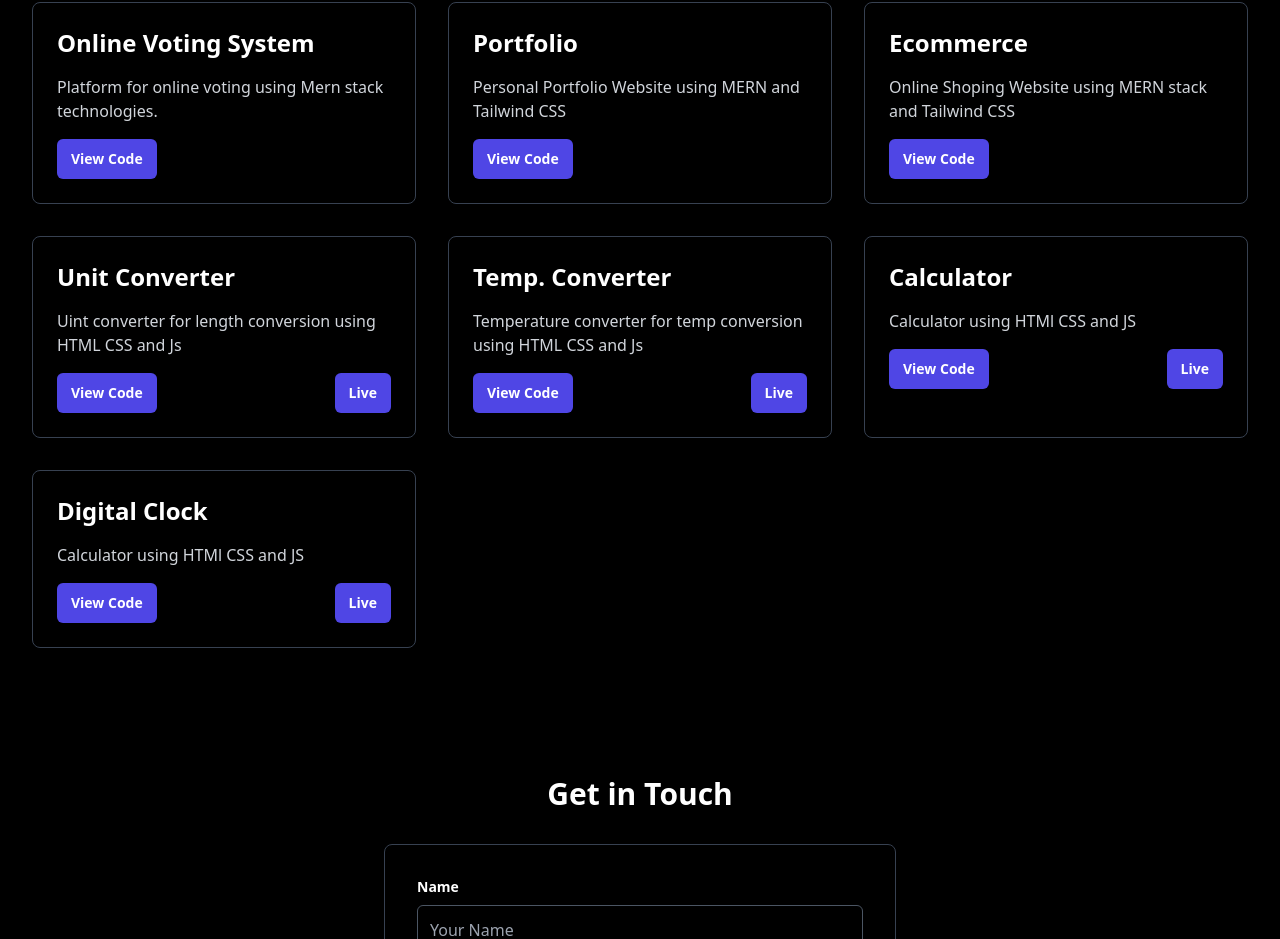
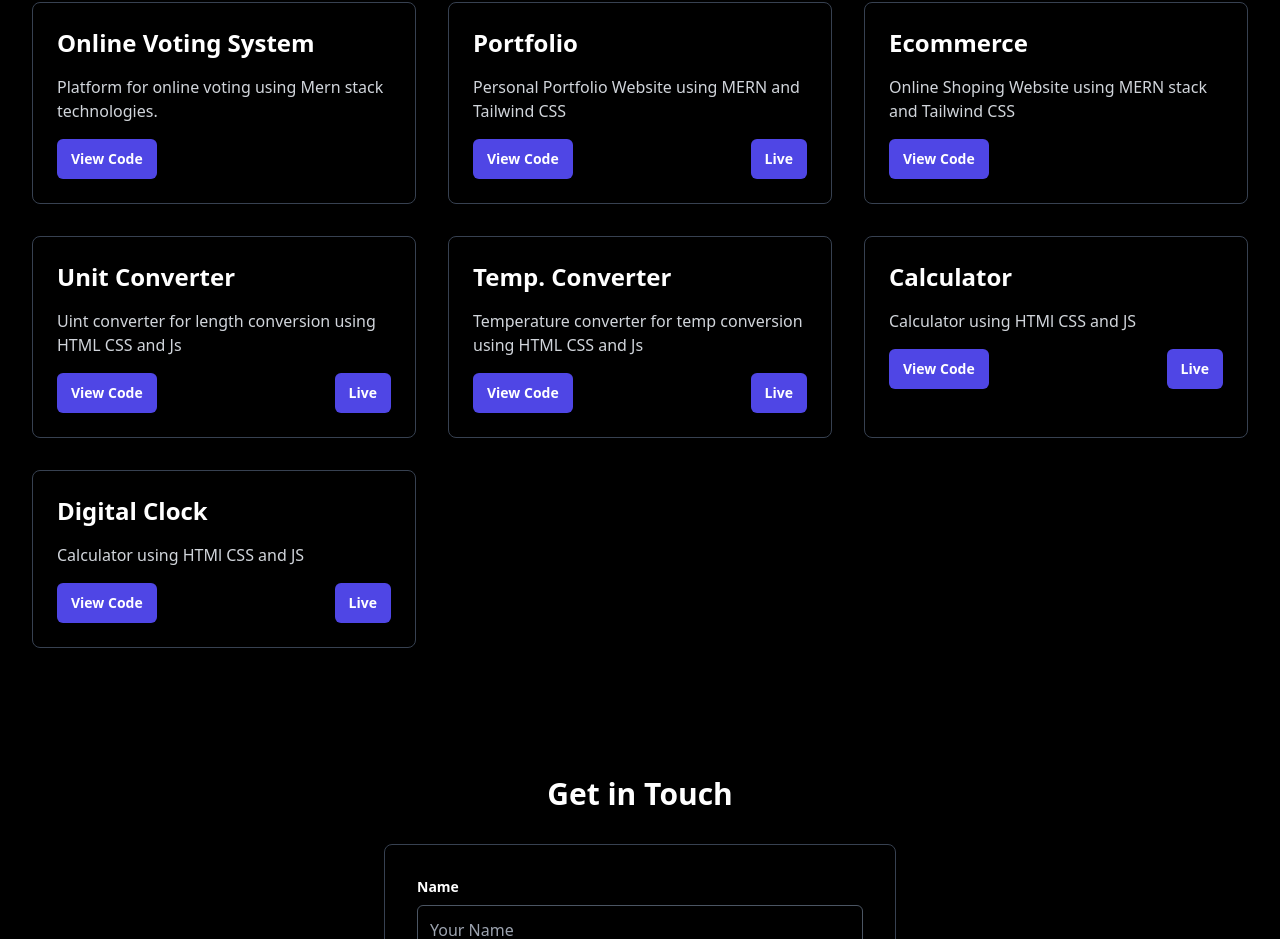
Before and after one commit to shekhar-sharma-111/Portfolio, a React (Vite) app in the folder client/: page / in a window 1280 px wide. Shown: the part 1910-2849 px from the top of the page. Built offline with nearby package versions, Linux system fonts and the light colour scheme.

Commit message:
Update Projects.jsx

```diff
--- a/client/src/components/Projects.jsx
+++ b/client/src/components/Projects.jsx
@@ -11,8 +11,8 @@ const projects = [
   {
     name: 'Portfolio',
     description: 'Personal Portfolio Website using MERN  and Tailwind CSS',
-    codeLink: 'https://github.com/shekhar-sharma-111/Online-Voting-System',
-    liveLink: '',
+    codeLink: 'https://github.com/shekhar-sharma-111/Portfolio',
+    liveLink: 'https://portfolio-shekhar-sharmas-projects-52c851c1.vercel.app/',
   },
   {
     name: 'Ecommerce',
```
